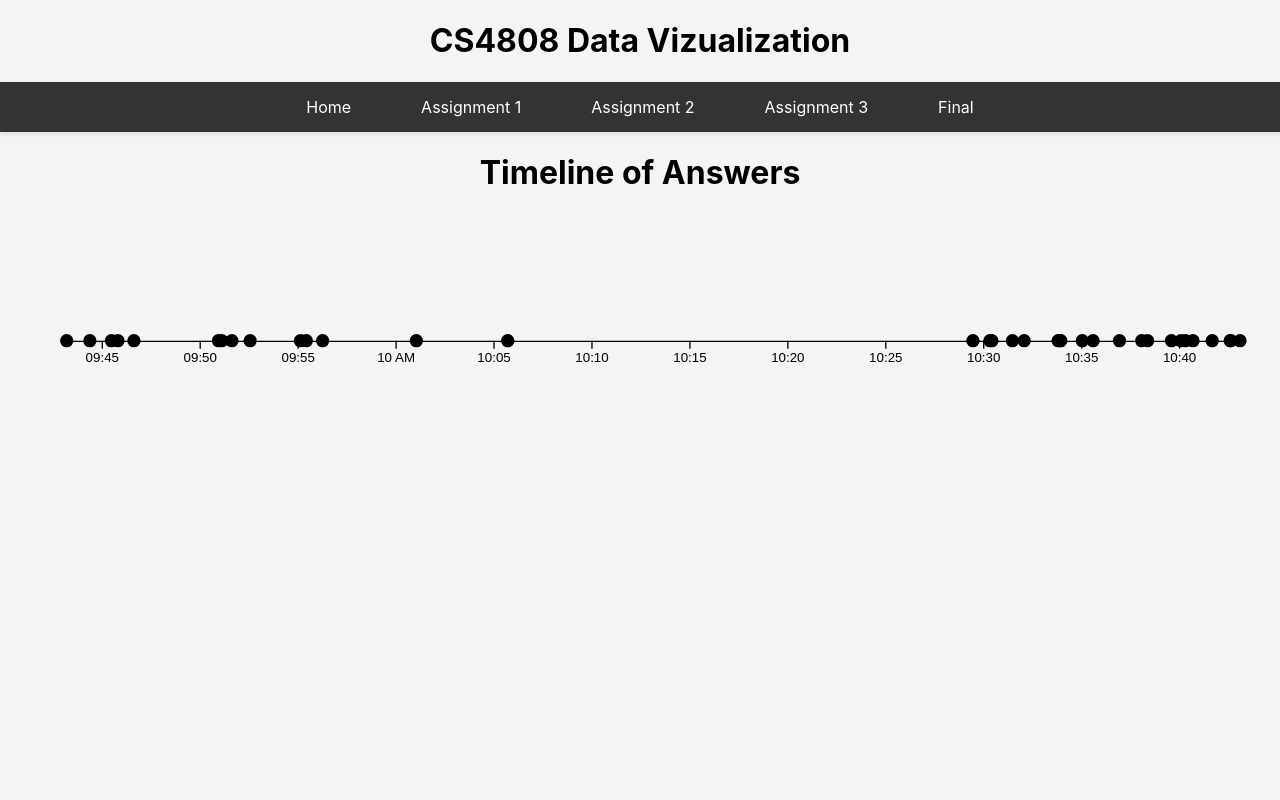
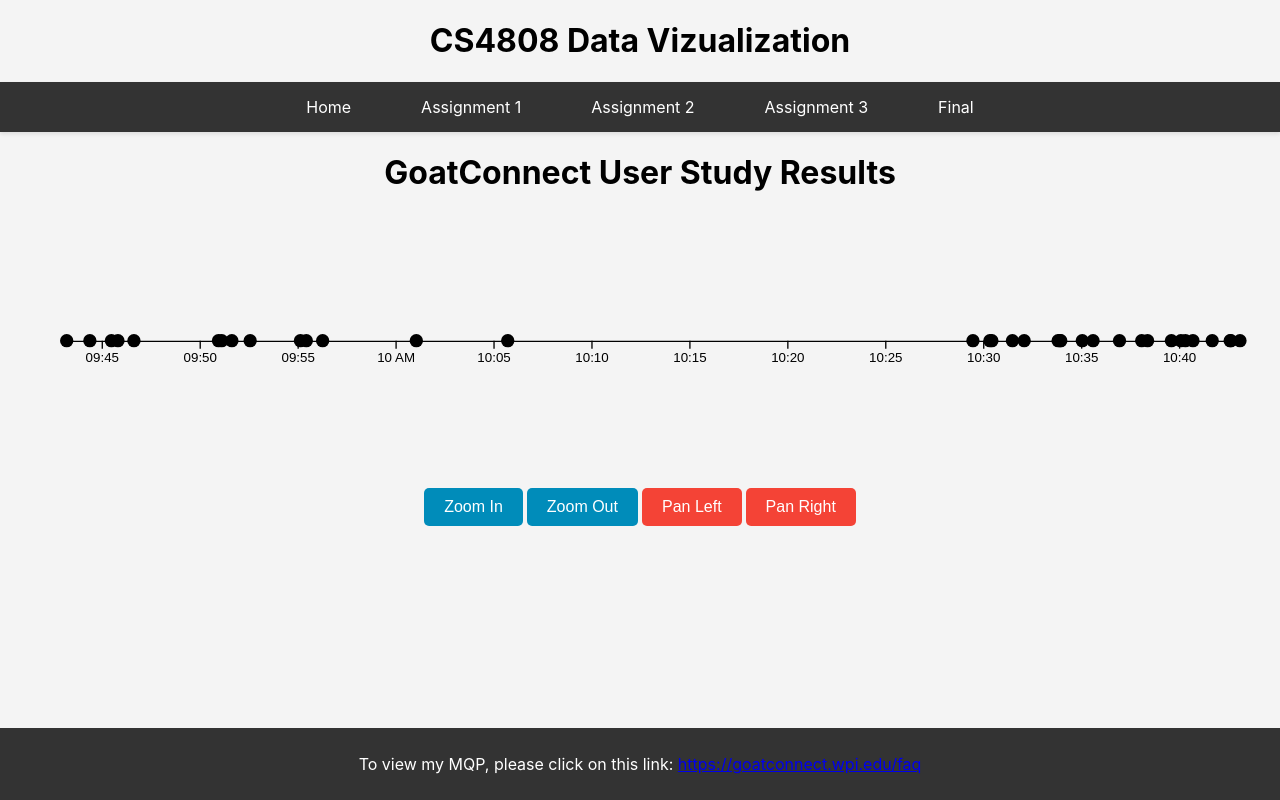
Before and after one commit to owenlehane/my-d3-react-app, a React (Create React App) app: page /final in a window 1280 px wide. Built offline with nearby package versions, Linux system fonts and the light colour scheme.

Commit message:
Complete

```diff
--- a/src/App.css
+++ b/src/App.css
@@ -1,4 +1,3 @@
-/* General body and App container styling */
 body {
   font-family: 'Arial', sans-serif;
   margin: 0;
@@ -12,7 +11,6 @@ body {
   padding: 0;
 }
 
-/* Styling for the navigation bar */
 nav {
   background-color: #333;
   font-size: 16px;
@@ -45,7 +43,6 @@ nav a:hover {
   transition: background-color 0.3s ease;
 }
 
-/* Responsive navigation links */
 @media (max-width: 768px) {
   nav ul {
     flex-direction: column;
--- a/src/pages/Assignment1.js
+++ b/src/pages/Assignment1.js
@@ -5,7 +5,7 @@ function Assignment1() {
     const ref = useRef();
 
     useEffect(() => {
-        // Select the SVG canvas, set width and height
+
         const svg = d3.select(ref.current)
                       .attr('width', 800)
                       .attr('height', 600);
--- a/src/pages/Final.css
+++ b/src/pages/Final.css
@@ -14,3 +14,50 @@
 .tooltip div {
     margin-top: 2px;
 }
+
+button {
+    background-color: #4CAF50;
+    border: none;
+    color: white;
+    padding: 10px 20px;
+    text-align: center;
+    text-decoration: none;
+    display: inline-block;
+    font-size: 16px;
+    margin: 4px 2px;
+    transition-duration: 0.4s;
+    cursor: pointer;
+    border-radius: 5px;
+}
+
+
+button:hover {
+    background-color: #45a049;
+}
+
+
+.zoom-button {
+    background-color: #008CBA;
+}
+
+.pan-button {
+    background-color: #f44336;
+}
+
+.zoom-button:hover {
+    background-color: #007ba7;
+}
+
+.pan-button:hover {
+    background-color: #da190b;
+}
+.footer {
+    position: fixed;
+    left: 0;
+    bottom: 0;
+    width: 100%;
+    background-color: #333;
+    color: white;
+    text-align: center;
+    padding: 10px 0;
+}
--- a/src/pages/Final.js
+++ b/src/pages/Final.js
@@ -1,11 +1,14 @@
 import React, { useEffect, useRef } from 'react';
 import * as d3 from 'd3';
-import './Final.css'; // Assuming you have some basic styles defined
-import responseData from '/Users/owenlehane/my-d3-react-app/src/Goatconnect User Study Survey.json'; // Make sure the path is correct
+import './Final.css';
+
+
+import responseData from '/Users/owenlehane/my-d3-react-app/src/Goatconnect User Study Survey.json';
 
 function Final() {
     const svgRef = useRef();
     const tooltipRef = useRef();
+    const zoomRef = useRef();
 
     useEffect(() => {
         const parseTime = d3.timeParse("%H:%M:%S");
@@ -27,7 +30,24 @@ function Final() {
             .domain(d3.extent(transformedData, d => d.time))
             .range([0, width]);
 
-        const tooltip = d3.select(tooltipRef.current);
+        const xAxis = d3.axisBottom(x).tickSizeOuter(0);
+
+        const zoom = d3.zoom()
+            .scaleExtent([0.5, 20])  // Limit zoom scale for better control
+            .translateExtent([[0, 0], [width, height]])
+            .on('zoom', (event) => {
+                const transform = event.transform;
+                svg.selectAll(".node")
+                    .attr('cx', d => transform.applyX(x(d.time)));
+                svg.select(".x-axis").call(xAxis.scale(transform.rescaleX(x)));
+            });
+
+        zoomRef.current = zoom; // Store the zoom behavior in ref gonna manip later
+
+        svg.append('g')
+            .attr("class", "x-axis")
+            .attr("transform", `translate(0,${height / 2})`)
+            .call(xAxis);
 
         svg.selectAll(".node")
             .data(transformedData)
@@ -37,7 +57,7 @@ function Final() {
             .attr("cy", height / 2)
             .attr("r", 5)
             .on("mouseover", (event, d) => {
-                tooltip.style("visibility", "visible")
+                d3.select(tooltipRef.current).style("visibility", "visible")
                     .html(`ID: ${d.id}<br/>` +
                           Object.entries(d.answers)
                                 .map(([key, value]) => `<div>${key}: ${value}</div>`)
@@ -45,20 +65,49 @@ function Final() {
                     .style("left", `${event.pageX + 10}px`)
                     .style("top", `${event.pageY - 10}px`);
             })
-            .on("mouseout", () => tooltip.style("visibility", "hidden"));
+            .on("mouseout", () => {
+                d3.select(tooltipRef.current).style("visibility", "hidden");
+            });
 
-        svg.append("g")
-            .attr("transform", `translate(0,${height / 2})`)
-            .call(d3.axisBottom(x).tickSizeOuter(0));
+        svg.call(zoom); // Zoom to the SVG
 
     }, []);
 
+    const zoomIn = () => {
+        d3.select(svgRef.current).transition().call(zoomRef.current.scaleBy, 1.5);
+    };
+
+    const zoomOut = () => {
+        d3.select(svgRef.current).transition().call(zoomRef.current.scaleBy, 0.67);
+    };
+
+    const panLeft = () => {
+        d3.select(svgRef.current).transition().call(zoomRef.current.translateBy, 50, 0);
+    };
+
+    const panRight = () => {
+        d3.select(svgRef.current).transition().call(zoomRef.current.translateBy, -50, 0);
+    };
+
     return (
         <div>
-            <h1>Timeline of Answers</h1>
+            <h1>GoatConnect User Study Results</h1>
             <svg ref={svgRef}></svg>
             <div ref={tooltipRef} className="tooltip"></div>
+            <div className="button-container">
+                <button className="zoom-button" onClick={zoomIn}>Zoom In</button>
+                <button className="zoom-button" onClick={zoomOut}>Zoom Out</button>
+                <button className="pan-button" onClick={panLeft}>Pan Left</button>
+                <button className="pan-button" onClick={panRight}>Pan Right</button>
             </div>
+            <footer className="footer">
+            <p> To view my MQP, please click on this link: <a href="https://goatconnect.wpi.edu/faq" target="_blank">
+                    https://goatconnect.wpi.edu/faq
+                </a>
+                </p>
+        </footer>
+        </div>
+
     );
 }
 
--- /dev/null
+++ b/src/pages/Home.css
@@ -0,0 +1,26 @@
+.home-container {
+    max-width: 1200px;
+    margin: 0 auto;
+    padding: 20px;
+}
+
+.assignments-container {
+    display: grid;
+    grid-template-columns: repeat(auto-fit, minmax(250px, 1fr));
+    gap: 20px;
+}
+
+.assignment {
+    border: 1px solid #ccc;
+    border-radius: 8px;
+    padding: 20px;
+    background-color: #f9f9f9;
+}
+
+.assignment h3 {
+    color: #333;
+}
+
+.assignment p {
+    color: #666;
+}
--- a/src/pages/Home.js
+++ b/src/pages/Home.js
@@ -1,15 +1,31 @@
 import React from 'react';
+import './Home.css';
 
-
-function Home(){
-
-
+function Home() {
     return (
-        <div>
+        <div className="home-container">
             <h2>Welcome Professor Lane!</h2>
-            <p>Sorry this took so long. Let me give you a brief description of my website. Since the final project had to be a website I decided to make a website that has a page for every one of my assignments for this class. As you can see, the nav bar holds tabs that will redirect you to other pages for each respective assignment. </p>
-            <p>Assignment 1 was not bad, as you will see I just drew some simple shapes as outlined. Assignment 3 was difficult. Implementing the logic was not too bad but getting a new image and generating the dots to land on random parts within the graph was a chalenge</p>
+            <p>Sorry this took so long. Let me give you a brief description of my website. Since the final project had to be a website, I decided to make a website that has a page for every one of my assignments for this class. As you can see, the nav bar holds tabs that will redirect you to other pages for each respective assignment. All it takes to start this file is the command npm start. Make sure you have npm installed. There is no server side.</p>
+            <div className="assignments-container">
+                <section className="assignment">
+                    <h3>Assignment 1</h3>
+                    <p>Assignment 1 was not bad, as you will see I just drew some simple shapes as outlined.</p>
+                </section>
+                <section className="assignment">
+                    <h3>Assignment 2</h3>
+                    <p> Will soon be implemented.</p>
+                </section>
+                <section className="assignment">
+                    <h3>Assignment 3</h3>
+                    <p>Implementing the logic was not too bad but getting a new image and generating the dots to land on random parts within the graph was a challenge, and it still does not work too well with the Bar Charts, not sure why. I did implement the reandom data change and everytime you press the respective button a new graph pops up with different positioned dots. The User can submit their guess to what the percentage difference of one the other is, and the Reported Percent, True Percent and Error are calculated below in a text area. Overall this assignment was very tough for me, and I stil have some errors in the operations.</p>
+                </section>
+                <section className="assignment">
+                    <h3>Final Assignment</h3>
+                    <p>I initially tried doing something completely differnt. I tried to make a spiderweb of nodes that you could move around and play with, and they would show similar data. But I couldn't really figure that out too much. The biggest thing I had to do for this assignment was data manipulation. I used real data from my MQP User Study from November and decided I was going to make a vizualization. I did explore a word cloud with the responses that most appeared, showing if users were more satisfied or dissatisfied with the application, but I decided against it. We had the participants use qualtrics to fill out 8 Question surveys, and each response came with a response ID and the time they began the User Study. Because of this, I decided to use the time given and plot each response as a node on a timeline where when hovered over, they would display information they carried like their ResponseID and answers to questions. I was able to put in functionality of zoom using the built in command, and also a pan feature both controlled by buttons. The pan feature was actuall simple because all it does is adjust the zoom reference by 50 to the left or right on the x axis. I included them as buttons because initially, the user would have to do it by zooming perpindicular on their keyboard so as to expand the timeline, and click and drag to pan. This gave me alot of issues so I decided using buttons would be much more intuitive for users.</p>
+                </section>
+            </div>
         </div>
     );
 }
+
 export default Home;
```
Also changed, not shown: src/pages/Assignment3.js (+24 -24 lines). Lines whose indentation alone changed are shown as unchanged.
